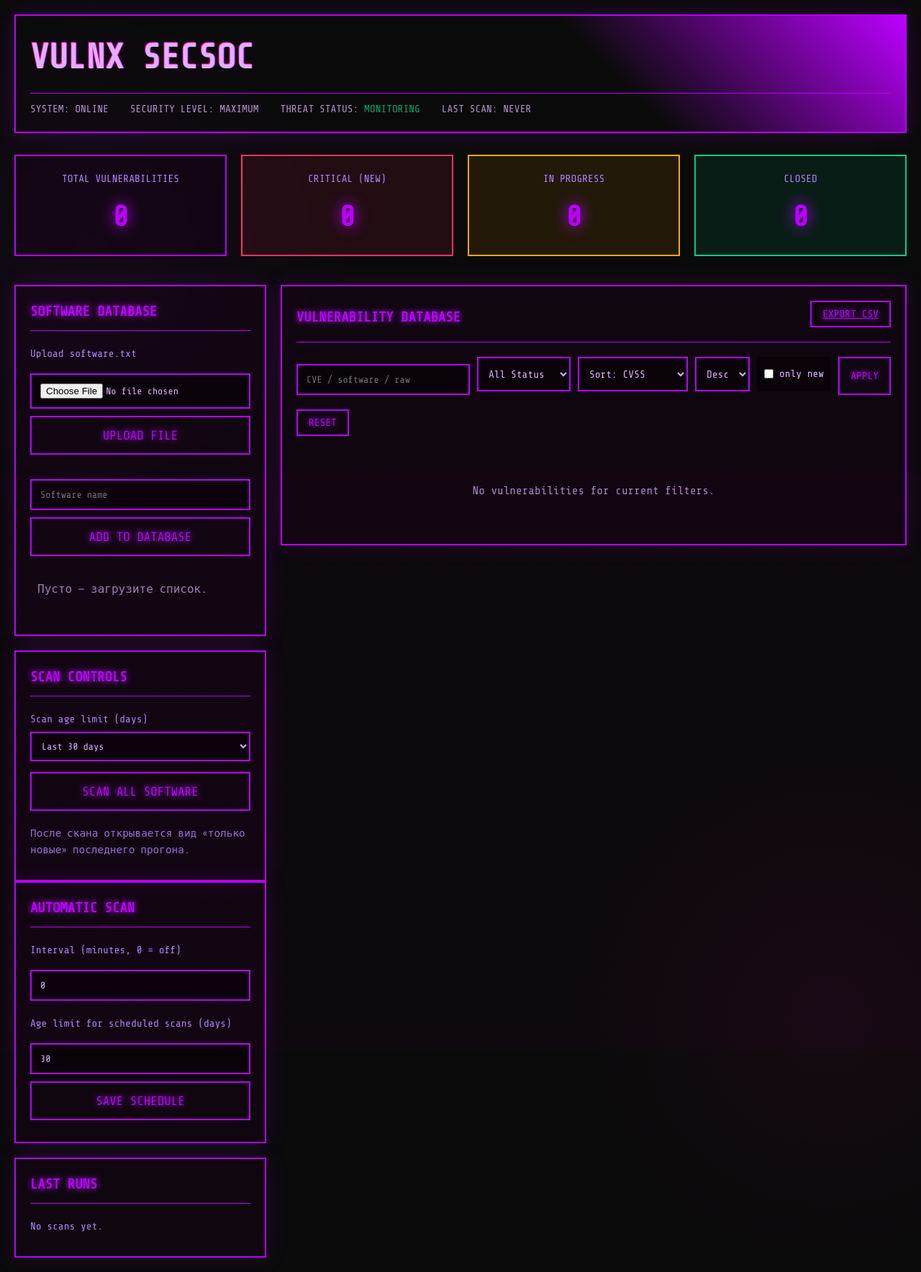
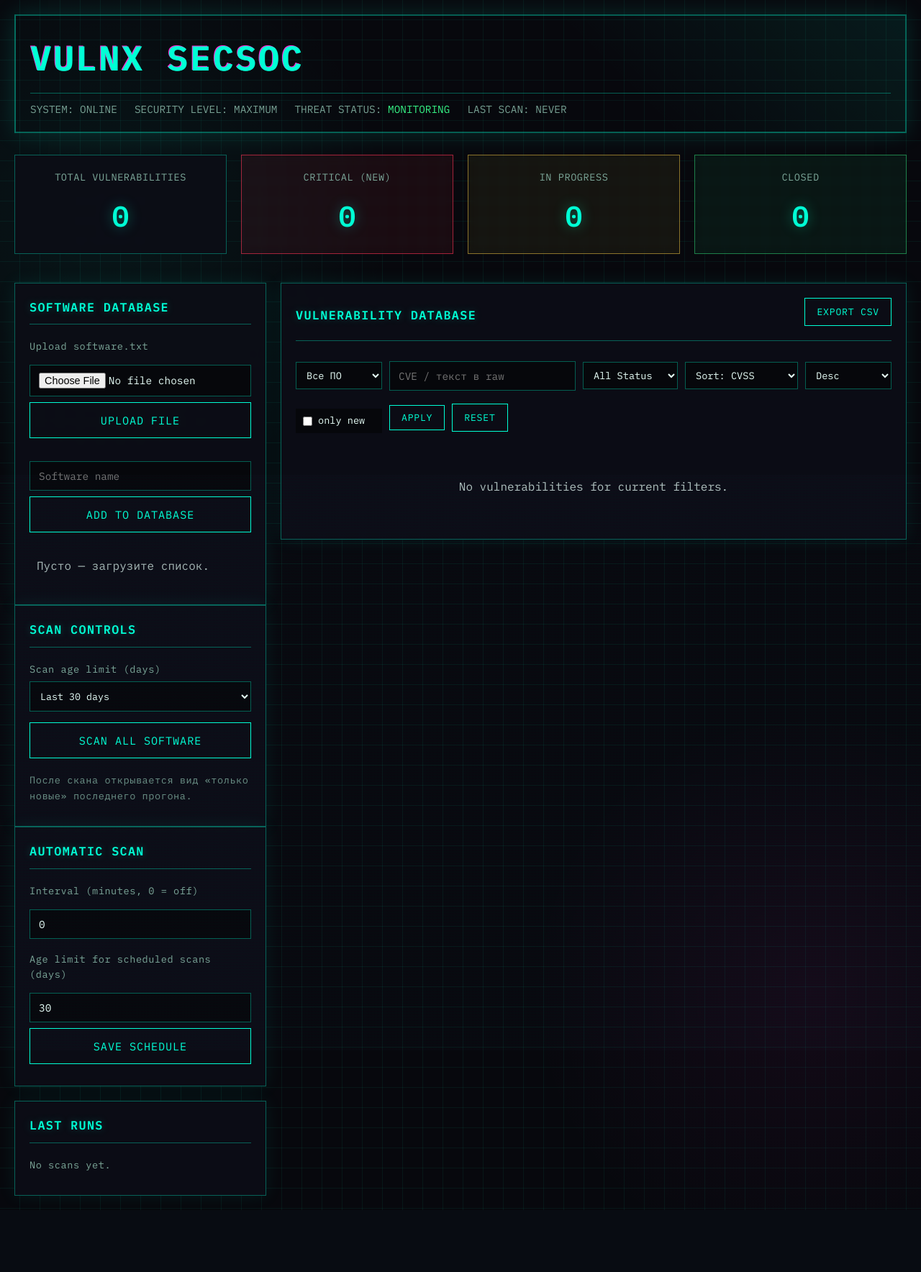
Before and after one commit to pochikau/vulnersx, a FastAPI app: page / in a window 1280 px wide. Shown: the whole page at 72% size. After the commit the page ends 1680 px from the top, so only its background shows below. Run offline with FastAPI, Linux system fonts and the light colour scheme; data comes from the database, SQL or seed files in the repository; data that the repository does not hold is empty.

Commit message:
Vulnx UI: Docker, сканер, веб-интерфейс

```diff
--- a/db.py
+++ b/db.py
@@ -316,6 +316,7 @@ def fetch_findings(
     only_new_from_scan: int | None,
     sort_by: str = "cvss",
     sort_order: str = "desc",
+    software_id: int | None = None,
 ) -> list[sqlite3.Row]:
     where: list[str] = ["1=1"]
     params: list[Any] = []
@@ -329,6 +330,9 @@ def fetch_findings(
     if only_new_from_scan is not None:
         where.append("f.first_seen_scan_id = ?")
         params.append(only_new_from_scan)
+    if software_id is not None:
+        where.append("f.software_id = ?")
+        params.append(software_id)
 
     order = "DESC" if sort_order.lower() != "asc" else "ASC"
     sort_by = (sort_by or "cvss").lower()
--- a/main.py
+++ b/main.py
@@ -16,7 +16,7 @@ from pathlib import Path
 from typing import Any
 
 from apscheduler.schedulers.background import BackgroundScheduler
-from fastapi import FastAPI, File, Form, Request, UploadFile
+from fastapi import FastAPI, File, Form, Query, Request, UploadFile
 from fastapi.responses import HTMLResponse, RedirectResponse, StreamingResponse
 from fastapi.staticfiles import StaticFiles
 from fastapi.templating import Jinja2Templates
@@ -159,6 +159,7 @@ async def dashboard(
     error: str | None = None,
     sort: str = "cvss",
     order: str = "desc",
+    software_id: int | None = Query(None),
 ) -> Any:
     with db.connect(DB_PATH) as conn:
         sw = db.list_software(conn)
@@ -181,6 +182,7 @@ async def dashboard(
             only_new_from_scan=only_id,
             sort_by=sort,
             sort_order=order,
+            software_id=software_id,
         )
 
         last_scan_label = "NEVER"
@@ -215,6 +217,7 @@ async def dashboard(
             "last_scan_label": last_scan_label,
             "threat_level": threat_level,
             "threat_class": threat_class,
+            "software_filter": software_id,
         },
     )
 
@@ -293,6 +296,7 @@ async def export_csv(
     only_new: str | None = None,
     sort: str = "cvss",
     order: str = "desc",
+    software_id: int | None = Query(None),
 ) -> StreamingResponse:
     only_id: int | None = None
     with db.connect(DB_PATH) as conn:
@@ -310,6 +314,7 @@ async def export_csv(
             only_new_from_scan=only_id,
             sort_by=sort,
             sort_order=order,
+            software_id=software_id,
         )
 
     buf = io.StringIO()
--- a/static/style.css
+++ b/static/style.css
@@ -1,17 +1,21 @@
-@import url('https://fonts.googleapis.com/css2?family=Share+Tech+Mono&display=swap');
+@import url("https://fonts.googleapis.com/css2?family=IBM+Plex+Mono:wght@400;500;600&display=swap");
+
+/* Прежняя бирюзовая тема + текущая структура блоков (stats, main-panel, cyber-panel, vuln-list) */
 
 :root {
-    --primary: #bb00ff;  /* Фиолетовый вместо зеленого */
-    --secondary: #ff00aa;
-    --background: #0a0a0a;
-    --text: #e0b0ff;  /* Светло-фиолетовый текст */
-    --glitch: #ff00aa;
-    --dark: #1a0a1a;  /* Темно-фиолетовый фон */
-    --critical: #ff3366;
-    --warning: #ffaa00;
-    --secure: #00cc88;
-    --panel-bg: rgba(30, 0, 30, 0.3);  /* Полупрозрачный фиолетовый */
-    --border-glow: rgba(187, 0, 255, 0.3);
+    --primary: #00ffd5;
+    --secondary: #ff2bd6;
+    --background: #07080d;
+    --text: #e8fff9;
+    --muted: #7da89a;
+    --glitch: #ff2bd6;
+    --dark: #0a0c12;
+    --critical: #ff3355;
+    --warning: #ffd447;
+    --secure: #39ff8c;
+    --panel-bg: rgba(12, 14, 22, 0.92);
+    --border-glow: rgba(0, 255, 213, 0.35);
+    --grid: rgba(0, 255, 200, 0.06);
 }
 
 * {
@@ -23,13 +27,16 @@
 body {
     background-color: var(--background);
     color: var(--text);
-    font-family: 'Share Tech Mono', monospace;
+    font-family: "IBM Plex Mono", ui-monospace, monospace;
     line-height: 1.6;
     position: relative;
     min-height: 100vh;
     background-image:
-        radial-gradient(circle at 10% 20%, rgba(187, 0, 255, 0.05) 0%, transparent 20%),
-        radial-gradient(circle at 90% 80%, rgba(255, 0, 170, 0.05) 0%, transparent 20%);
+        linear-gradient(transparent 95%, var(--grid) 95%),
+        linear-gradient(90deg, transparent 95%, var(--grid) 95%),
+        radial-gradient(circle at 12% 18%, rgba(0, 255, 213, 0.06) 0%, transparent 22%),
+        radial-gradient(circle at 88% 82%, rgba(255, 43, 214, 0.05) 0%, transparent 22%);
+    background-size: 28px 28px, 28px 28px, auto, auto;
 }
 
 .scanlines {
@@ -40,9 +47,9 @@ body {
     height: 100%;
     background: linear-gradient(
         to bottom,
-        rgba(187, 0, 255, 0.02) 0%,
-        rgba(255, 0, 170, 0.02) 50%,
-        rgba(187, 0, 255, 0.02) 100%
+        rgba(0, 255, 213, 0.02) 0%,
+        rgba(255, 43, 214, 0.015) 50%,
+        rgba(0, 255, 213, 0.02) 100%
     );
     background-size: 100% 4px;
     pointer-events: none;
@@ -63,23 +70,23 @@ body {
     z-index: 1;
 }
 
-/* Header Styles */
 .cyber-header {
-    border: 2px solid var(--primary);
+    border: 2px solid var(--border-glow);
     padding: 20px;
     margin-bottom: 30px;
     position: relative;
-    background: linear-gradient(45deg, transparent 65%, var(--primary) 100%);
-    box-shadow: 0 0 30px rgba(187, 0, 255, 0.2);
+    background: linear-gradient(45deg, transparent 65%, rgba(0, 255, 213, 0.08) 100%);
+    box-shadow: 0 0 30px rgba(0, 255, 213, 0.15);
 }
 
 .glitch {
-    font-size: 3rem;
+    font-size: clamp(1.5rem, 4vw, 3rem);
     text-transform: uppercase;
     position: relative;
+    letter-spacing: 0.06em;
     text-shadow: 0.05em 0 0 var(--glitch), -0.05em -0.025em 0 var(--primary);
     animation: glitch 725ms infinite;
-    color: var(--text);
+    color: var(--primary);
 }
 
 @keyframes glitch {
@@ -91,26 +98,25 @@ body {
 
 .status-bar {
     display: flex;
-    gap: 30px;
+    flex-wrap: wrap;
+    gap: 24px;
     margin-top: 10px;
     font-size: 0.9rem;
-    border-top: 1px solid var(--primary);
+    border-top: 1px solid var(--border-glow);
     padding-top: 10px;
 }
 
 .status-item {
-    color: var(--text);
-    opacity: 0.8;
+    color: var(--muted);
+    opacity: 0.95;
 }
 
-/* Dashboard Layout */
 .dashboard {
     display: flex;
     flex-direction: column;
     gap: 20px;
 }
 
-/* Stats Panel */
 .stats-panel {
     display: grid;
     grid-template-columns: repeat(4, 1fr);
@@ -119,62 +125,61 @@ body {
 }
 
 .stat-card {
-    border: 2px solid var(--primary);
+    border: 1px solid var(--border-glow);
     padding: 20px;
     text-align: center;
     background: var(--panel-bg);
     transition: all 0.3s;
-    backdrop-filter: blur(5px);
+    backdrop-filter: blur(6px);
 }
 
 .stat-card:hover {
-    box-shadow: 0 0 40px var(--primary);
+    box-shadow: 0 0 28px rgba(0, 255, 213, 0.2);
     transform: translateY(-2px);
-    border-color: var(--secondary);
+    border-color: var(--primary);
 }
 
 .stat-card.critical {
-    border-color: var(--critical);
-    background: rgba(255, 51, 102, 0.1);
+    border-color: rgba(255, 51, 85, 0.6);
+    background: rgba(255, 51, 85, 0.08);
 }
 
 .stat-card.warning {
-    border-color: var(--warning);
-    background: rgba(255, 170, 0, 0.1);
+    border-color: rgba(255, 212, 71, 0.5);
+    background: rgba(255, 212, 71, 0.06);
 }
 
 .stat-card.secure {
-    border-color: var(--secure);
-    background: rgba(0, 204, 136, 0.1);
+    border-color: rgba(57, 255, 140, 0.45);
+    background: rgba(57, 255, 140, 0.06);
 }
 
 .stat-label {
-    font-size: 0.9rem;
+    font-size: 0.85rem;
     margin-bottom: 10px;
-    color: #b380ff;
+    color: var(--muted);
+    letter-spacing: 0.04em;
 }
 
 .stat-value {
     font-size: 2.5rem;
-    font-weight: bold;
+    font-weight: 600;
     color: var(--primary);
-    text-shadow: 0 0 20px var(--primary);
+    text-shadow: 0 0 18px rgba(0, 255, 213, 0.35);
 }
 
-/* Main Panel */
 .main-panel {
     display: grid;
     grid-template-columns: 350px 1fr;
     gap: 20px;
 }
 
-/* Cyber Panel */
 .cyber-panel {
-    border: 2px solid var(--primary);
+    border: 1px solid var(--border-glow);
     padding: 20px;
     background: var(--panel-bg);
-    box-shadow: 0 0 30px rgba(187, 0, 255, 0.15);
-    backdrop-filter: blur(5px);
+    box-shadow: 0 0 24px rgba(0, 255, 213, 0.08);
+    backdrop-filter: blur(6px);
 }
 
 .panel-header {
@@ -182,15 +187,16 @@ body {
     justify-content: space-between;
     align-items: center;
     margin-bottom: 20px;
-    border-bottom: 1px solid var(--primary);
+    border-bottom: 1px solid var(--border-glow);
     padding-bottom: 10px;
 }
 
 .panel-header h2 {
-    font-size: 1.2rem;
+    font-size: 1.05rem;
     text-transform: uppercase;
+    letter-spacing: 0.08em;
     color: var(--primary);
-    text-shadow: 0 0 10px var(--primary);
+    text-shadow: 0 0 12px rgba(0, 255, 213, 0.25);
 }
 
 .button-group {
@@ -198,11 +204,10 @@ body {
     gap: 10px;
 }
 
-/* Software List */
 .software-list {
     max-height: 300px;
     overflow-y: auto;
-    margin-bottom: 20px;
+    margin-bottom: 10px;
 }
 
 .software-item {
@@ -210,49 +215,30 @@ body {
     justify-content: space-between;
     align-items: center;
     padding: 10px;
-    border-bottom: 1px solid rgba(187, 0, 255, 0.2);
-    cursor: pointer;
-    transition: all 0.3s;
+    border-bottom: 1px solid rgba(0, 255, 213, 0.12);
+    transition: all 0.25s;
+    font-size: 0.88rem;
 }
 
 .software-item:hover {
-    background: rgba(187, 0, 255, 0.1);
-    transform: translateX(5px);
+    background: rgba(0, 255, 213, 0.06);
     border-left: 3px solid var(--secondary);
+    padding-left: 12px;
 }
 
-.software-item.selected {
-    background: rgba(187, 0, 255, 0.15);
-    border-left: 4px solid var(--primary);
-}
-
-.delete-software {
-    color: var(--critical);
-    cursor: pointer;
-    opacity: 0.7;
-    font-size: 1.2rem;
-}
-
-.delete-software:hover {
-    opacity: 1;
-    color: var(--secondary);
-}
-
-/* Scan Panel */
 .scan-panel {
-    margin-top: 20px;
+    margin-top: 0;
 }
 
 .cyber-select {
     width: 100%;
     padding: 10px;
     margin-bottom: 15px;
-    background: rgba(0, 0, 0, 0.5);
-    border: 2px solid var(--primary);
+    background: rgba(0, 0, 0, 0.45);
+    border: 1px solid var(--border-glow);
     color: var(--text);
     font-family: inherit;
     cursor: pointer;
-    backdrop-filter: blur(5px);
 }
 
 .cyber-select option {
@@ -262,221 +248,154 @@ body {
 
 .cyber-select.small {
     width: auto;
-    padding: 5px 10px;
-    font-size: 0.9rem;
+    min-width: 120px;
+    padding: 8px 10px;
+    font-size: 0.85rem;
+    margin-bottom: 0;
 }
 
 .cyber-button {
     width: 100%;
-    padding: 15px;
+    padding: 14px;
     margin-bottom: 10px;
     background: transparent;
-    border: 2px solid var(--primary);
+    border: 1px solid var(--primary);
     color: var(--primary);
     font-family: inherit;
-    font-size: 1.1rem;
+    font-size: 0.95rem;
     text-transform: uppercase;
+    letter-spacing: 0.06em;
     cursor: pointer;
-    transition: all 0.3s;
-    position: relative;
-    overflow: hidden;
-    text-shadow: 0 0 10px var(--primary);
+    transition: all 0.25s;
 }
 
 .cyber-button:hover {
-    background: var(--primary);
-    color: var(--background);
-    box-shadow: 0 0 40px var(--primary);
+    background: rgba(0, 255, 213, 0.12);
+    box-shadow: 0 0 24px rgba(0, 255, 213, 0.25);
 }
 
 .cyber-button.small {
     width: auto;
-    padding: 5px 15px;
-    font-size: 0.9rem;
+    padding: 8px 16px;
+    font-size: 0.82rem;
+    text-decoration: none;
 }
 
 .scan-status {
     margin-top: 15px;
     padding: 10px;
-    border: 1px solid var(--primary);
+    border: 1px solid var(--border-glow);
     display: none;
-    background: rgba(187, 0, 255, 0.1);
+    background: rgba(0, 255, 213, 0.06);
 }
 
-/* Vulnerability List */
 .vuln-list {
-    max-height: 600px;
+    max-height: 640px;
     overflow-y: auto;
 }
 
 .vuln-item {
     padding: 15px;
     margin-bottom: 10px;
-    border: 1px solid rgba(187, 0, 255, 0.2);
-    cursor: pointer;
-    transition: all 0.3s;
-    background: rgba(20, 0, 20, 0.3);
+    border: 1px solid rgba(0, 255, 213, 0.15);
+    transition: all 0.25s;
+    background: rgba(0, 0, 0, 0.25);
 }
 
 .vuln-item:hover {
     border-color: var(--primary);
-    box-shadow: 0 0 30px rgba(187, 0, 255, 0.2);
-    transform: translateX(5px);
+    box-shadow: 0 0 20px rgba(0, 255, 213, 0.12);
 }
 
 .vuln-item.new {
     border-left: 4px solid var(--critical);
-    background: linear-gradient(90deg, rgba(255, 51, 102, 0.1) 0%, transparent 100%);
+    background: linear-gradient(90deg, rgba(255, 51, 85, 0.1) 0%, transparent 100%);
 }
 
 .vuln-item.in_progress {
     border-left: 4px solid var(--warning);
+    background: linear-gradient(90deg, rgba(255, 212, 71, 0.08) 0%, transparent 100%);
 }
 
 .vuln-item.closed {
     border-left: 4px solid var(--secure);
-}
-
-.vuln-header {
-    display: flex;
-    justify-content: space-between;
-    align-items: center;
-    margin-bottom: 10px;
+    background: linear-gradient(90deg, rgba(57, 255, 140, 0.07) 0%, transparent 100%);
 }
 
 .vuln-id {
-    font-weight: bold;
+    font-weight: 600;
     color: var(--primary);
-    font-size: 1.1rem;
+    font-size: 1.05rem;
 }
 
 .vuln-cvss {
     padding: 3px 8px;
-    background: rgba(255, 51, 102, 0.2);
-    border: 1px solid var(--critical);
-    border-radius: 3px;
-}
-
-.vuln-title {
-    margin-bottom: 10px;
-    font-size: 0.95rem;
-    color: var(--text);
+    background: rgba(255, 51, 85, 0.15);
+    border: 1px solid rgba(255, 51, 85, 0.45);
+    border-radius: 2px;
+    font-size: 0.82rem;
 }
 
 .vuln-meta {
     display: flex;
-    gap: 15px;
+    gap: 14px;
     font-size: 0.8rem;
-    color: #b380ff;
+    color: var(--muted);
     flex-wrap: wrap;
 }
 
 .vuln-meta span i {
     color: var(--secondary);
     margin-right: 5px;
+    font-style: normal;
 }
 
 .vuln-comment {
     margin-top: 10px;
-    padding: 8px;
-    background: rgba(187, 0, 255, 0.1);
+    padding: 8px 10px;
+    background: rgba(255, 43, 214, 0.06);
     border-left: 2px solid var(--secondary);
     font-size: 0.85rem;
-    color: #d9b0ff;
-}
-
-/* Modal */
-.modal {
-    display: none;
-    position: fixed;
-    z-index: 1000;
-    left: 0;
-    top: 0;
-    width: 100%;
-    height: 100%;
-    background-color: rgba(0, 0, 0, 0.9);
-    backdrop-filter: blur(10px);
-}
-
-.modal-content {
-    position: relative;
-    margin: 5% auto;
-    padding: 30px;
-    width: 600px;
-    max-width: 90%;
-    max-height: 80vh;
-    overflow-y: auto;
-}
-
-.modal-content.modal-wide {
-    width: 800px;
-}
-
-.close {
-    position: absolute;
-    right: 20px;
-    top: 10px;
-    font-size: 2rem;
-    cursor: pointer;
-    color: var(--primary);
-    transition: all 0.3s;
-}
-
-.close:hover {
-    color: var(--secondary);
-    transform: scale(1.2);
+    color: #e0c8ff;
 }
 
 .cyber-input {
     width: 100%;
-    padding: 12px;
-    margin: 10px 0;
-    background: rgba(0, 0, 0, 0.5);
-    border: 2px solid var(--primary);
+    padding: 10px 12px;
+    margin: 8px 0;
+    background: rgba(0, 0, 0, 0.45);
+    border: 1px solid var(--border-glow);
     color: var(--text);
     font-family: inherit;
-    backdrop-filter: blur(5px);
+    font-size: 0.9rem;
 }
 
 .cyber-input:focus {
     outline: none;
-    box-shadow: 0 0 20px var(--primary);
-}
-
-/* Vulnerability Detail */
-.vuln-detail-content {
-    margin: 20px 0;
-    padding: 20px;
-    background: rgba(0, 0, 0, 0.3);
-    border: 1px solid var(--primary);
-    white-space: pre-wrap;
-    font-family: 'Share Tech Mono', monospace;
-    font-size: 0.9rem;
-    line-height: 1.6;
-    color: #d9b0ff;
+    box-shadow: 0 0 16px rgba(0, 255, 213, 0.2);
 }
 
 .vuln-actions {
     display: flex;
     gap: 10px;
-    margin-top: 20px;
+    margin-top: 12px;
     flex-wrap: wrap;
+    align-items: center;
 }
 
 .vuln-actions select,
 .vuln-actions input {
     flex: 1;
-    min-width: 150px;
+    min-width: 140px;
 }
 
-/* Filters */
 .filters {
     display: flex;
     gap: 10px;
     flex-wrap: wrap;
+    align-items: center;
 }
 
-/* Scrollbar */
 ::-webkit-scrollbar {
     width: 8px;
     height: 8px;
@@ -487,60 +406,51 @@ body {
 }
 
 ::-webkit-scrollbar-thumb {
-    background: var(--primary);
-    border-radius: 0;
+    background: rgba(0, 255, 213, 0.35);
 }
 
 ::-webkit-scrollbar-thumb:hover {
-    background: var(--secondary);
+    background: rgba(255, 43, 214, 0.45);
 }
 
-/* Responsive */
 @media (max-width: 768px) {
     .main-panel {
         grid-template-columns: 1fr;
     }
-
     .stats-panel {
         grid-template-columns: repeat(2, 1fr);
     }
-
-    .glitch {
-        font-size: 2rem;
-    }
-
     .status-bar {
         flex-direction: column;
         gap: 10px;
     }
-
     .filters {
         flex-direction: column;
+        align-items: stretch;
     }
-
-    .vuln-actions {
-        flex-direction: column;
+    .filters .cyber-input {
+        width: 100%;
     }
 }
 
-/* Server-rendered additions */
 .page-error {
-    border: 2px solid var(--critical);
-    padding: 12px;
+    border: 1px solid var(--critical);
+    padding: 12px 14px;
     margin-bottom: 16px;
-    background: rgba(255, 51, 102, 0.08);
-    color: #ffb3c6;
+    background: rgba(255, 51, 85, 0.08);
+    color: #ffc7d0;
+    font-size: 0.9rem;
 }
 
 .vuln-raw {
     margin-top: 10px;
     padding: 12px;
     background: rgba(0, 0, 0, 0.45);
-    border: 1px solid rgba(187, 0, 255, 0.35);
+    border: 1px solid rgba(0, 255, 213, 0.25);
     white-space: pre-wrap;
-    font-size: 0.85rem;
+    font-size: 0.82rem;
     line-height: 1.55;
-    color: #e8d4ff;
+    color: #d4fff7;
     max-height: 360px;
     overflow: auto;
 }
@@ -556,12 +466,20 @@ body {
 
 .threat-hot {
     color: var(--critical);
+    font-weight: 600;
 }
 
 .threat-warn {
     color: var(--warning);
+    font-weight: 600;
 }
 
 .threat-ok {
     color: var(--secure);
 }
+
+/* совместимость с классами old_data */
+.modal { display: none; }
+.vuln-header { display: flex; justify-content: space-between; align-items: center; margin-bottom: 8px; }
+.vuln-title { font-size: 0.95rem; color: var(--text); margin-bottom: 8px; }
+.vuln-detail-content { white-space: pre-wrap; font-size: 0.88rem; color: #d4fff7; }
--- a/templates/index.html
+++ b/templates/index.html
@@ -125,7 +125,13 @@
             </div>
 
             <form method="get" action="/" class="filters" style="margin-bottom:14px;">
-              <input type="text" name="q" value="{{ q }}" placeholder="CVE / software / raw" class="cyber-input" style="flex:2;min-width:200px;" />
+              <select name="software_id" class="cyber-select small" title="Фильтр по ПО">
+                <option value="">Все ПО</option>
+                {% for s in software %}
+                <option value="{{ s.id }}" {% if software_filter == s.id %}selected{% endif %}>{{ s.name }}</option>
+                {% endfor %}
+              </select>
+              <input type="text" name="q" value="{{ q }}" placeholder="CVE / текст в raw" class="cyber-input" style="flex:2;min-width:200px;" />
               <select name="status" class="cyber-select small">
                 <option value="all" {% if status_filter == 'all' %}selected{% endif %}>All Status</option>
                 <option value="new" {% if status_filter == 'new' %}selected{% endif %}>New</option>
```
